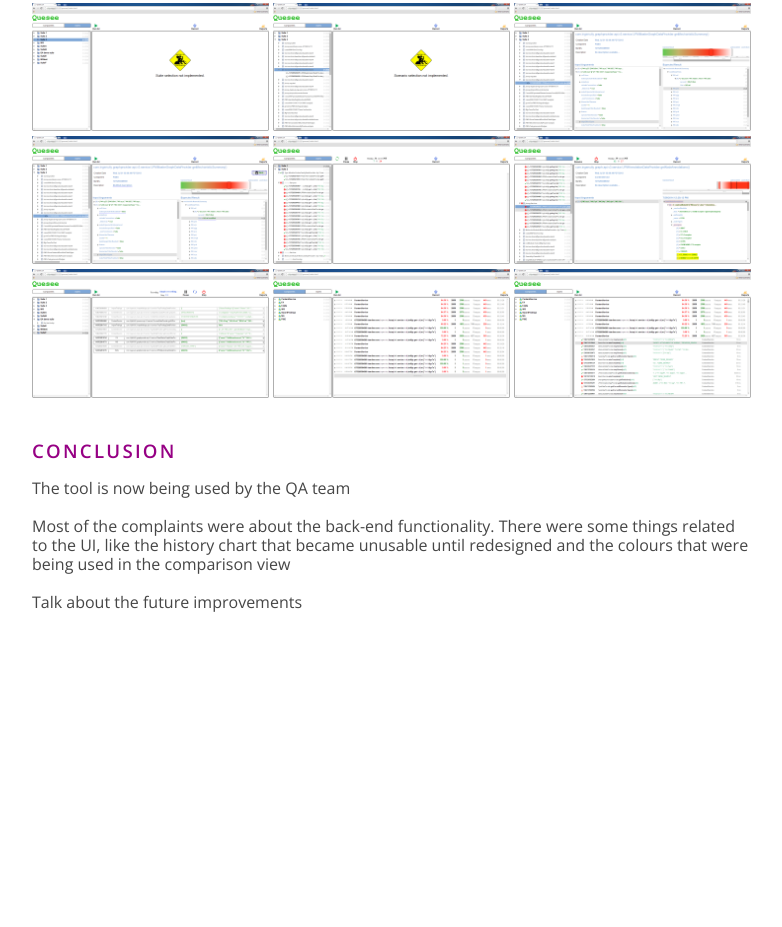
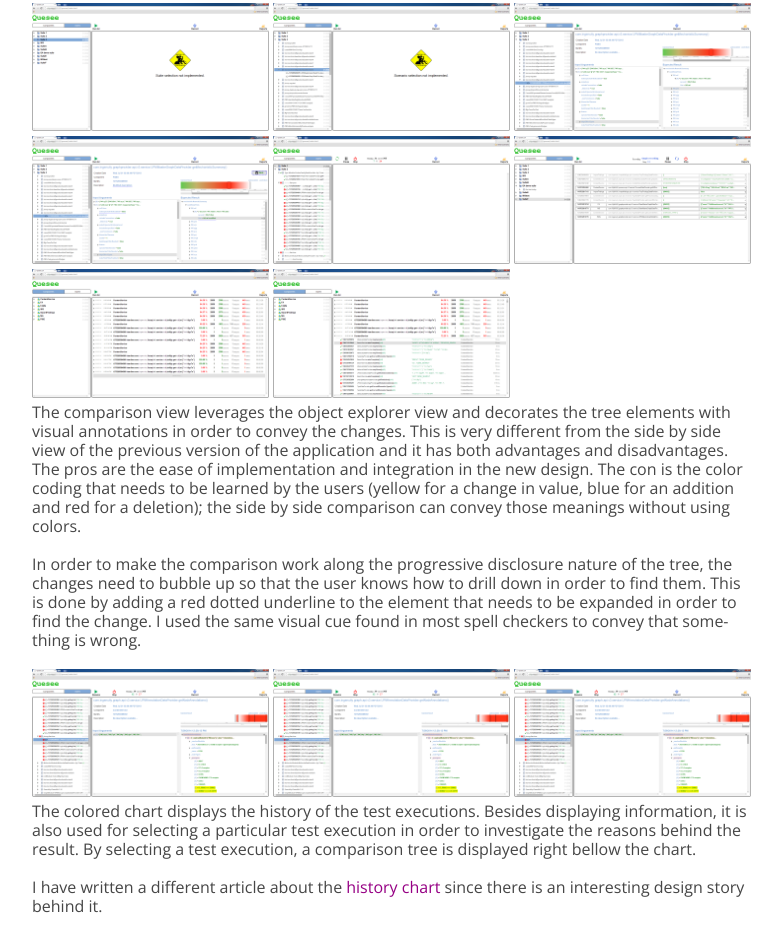
Before and after one commit to berdilaovidiu/portfolio, a plain HTML site: page quesee.html in a window 1280 px wide. Shown: the part 2953-3880 px from the top of the page, without its empty margins (448-1230 px from the left). Before the commit the page ends 3665 px from the top, so only its background shows below. Drawn offline with nearby package versions, Linux system fonts and the light colour scheme; a web font is replaced by a local one.

Commit message:
started to talk about the comparison view and the history chart of quesee.

```diff
--- a/quesee.html
+++ b/quesee.html
@@ -163,14 +163,27 @@
 				<a class="fancybox" rel="implementation" title="Test view" href="img/quesee/after/implementation/3.test_step_view.PNG"><img class="gallery3" id="impementation_3" src="img/quesee/after/implementation/3.test_step_view.PNG" alt="" /></a>
 				<a class="fancybox" rel="implementation" title="Test editing" href="img/quesee/after/implementation/4.test_step_editing.PNG"><img class="gallery3" id="impementation_4" src="img/quesee/after/implementation/4.test_step_editing.PNG" alt="" /></a>
 				<a class="fancybox" rel="implementation" title="Run all tests" href="img/quesee/after/implementation/5.running_tests.png"><img class="gallery3" id="impementation_5" src="img/quesee/after/implementation/5.running_tests.png" alt="" /></a>
-				<a class="fancybox" rel="implementation" title="Test failure" href="img/quesee/after/implementation/6.exploring_test_failure.png"><img class="gallery3" id="impementation_6" src="img/quesee/after/implementation/6.exploring_test_failure.png" alt="" /></a>
+
 				<a class="fancybox" rel="implementation" title="Recording tests" href="img/quesee/after/implementation/7.recording_sceanrio.PNG"><img class="gallery3" id="impementation_7" src="img/quesee/after/implementation/7.recording_sceanrio.PNG" alt="" /></a>
 				<a class="fancybox" rel="implementation" title="Reports" href="img/quesee/after/implementation/8.reports_view.PNG"><img class="gallery3" id="impementation_8" src="img/quesee/after/implementation/8.reports_view.PNG" alt="" /></a>
 				<a class="fancybox" rel="implementation" title="Reports expanded" href="img/quesee/after/implementation/9.reports_expanded.PNG"><img class="gallery3" id="impementation_9" src="img/quesee/after/implementation/9.reports_expanded.PNG" alt="" /></a>
 
 				<!-- talk about the comparison view -->
 
+                <p>The comparison view leverages the object explorer view and decorates the tree elements with visual annotations in order to convey the changes. This is very different from the side by side view of the previous version of the application and it has both
+                advantages and disadvantages. The pros are the ease of implementation and integration in the new design. The con is the color coding that needs to be learned by the users (yellow for a change in value, blue for an addition and red for a deletion); the side by side comparison
+                can convey those meanings without using colors.</p>
+
+                <p>In order to make the comparison work along the progressive disclosure nature of the tree, the changes need to bubble up so that the user knows how to drill down in order to find them. This is done by adding a red dotted underline to the element that needs to be expanded in order to find the change. I used the same visual cue found in most spell checkers to convey that something is wrong.</p>
+
+                <a class="fancybox" rel="comparison" title="Test failure" href="img/quesee/after/implementation/6.exploring_test_failure.png"><img class="gallery3" id="comparison_1" src="img/quesee/after/implementation/6.exploring_test_failure.png" alt="" /></a>
+                <a class="fancybox" rel="comparison" title="Test failure" href="img/quesee/after/implementation/6.exploring_test_failure.png"><img class="gallery3" id="comparison_2" src="img/quesee/after/implementation/6.exploring_test_failure.png" alt="" /></a>
+                <a class="fancybox" rel="comparison" title="Test failure" href="img/quesee/after/implementation/6.exploring_test_failure.png"><img class="gallery3" id="comparison_3" src="img/quesee/after/implementation/6.exploring_test_failure.png" alt="" /></a>
+
 				<!-- talk about the history view and give a link to the article -->
+
+                <p>The colored chart displays the history of the test executions. Besides displaying information, it is also used for selecting a particular test execution in order to investigate the reasons behind the result. By selecting a test execution, a comparison tree is displayed right bellow the chart.</p>
+                <p>I have written a different article about the <a href="test_history.html">history chart</a> since there is an interesting design story behind it.</p>
 
 				<h2>CONCLUSION</h2>
 				<p>The tool is now being used by the QA team</p>
```
